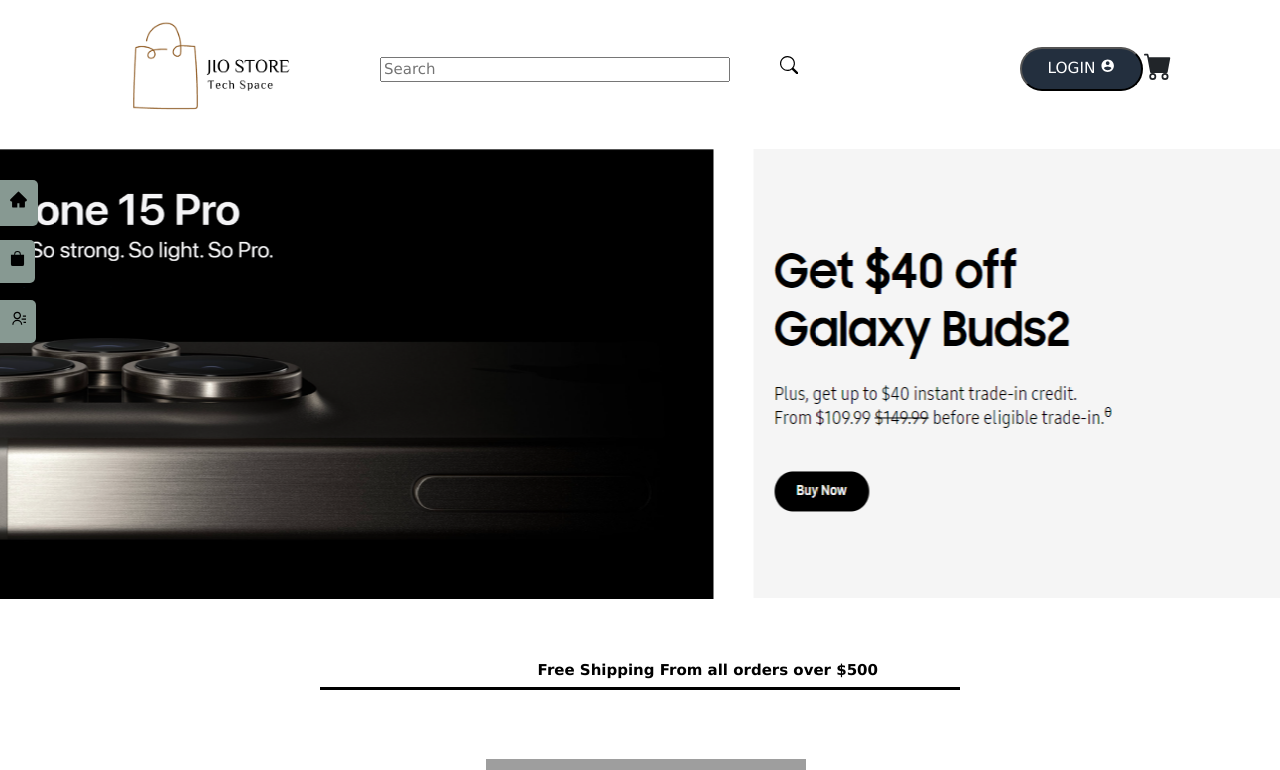
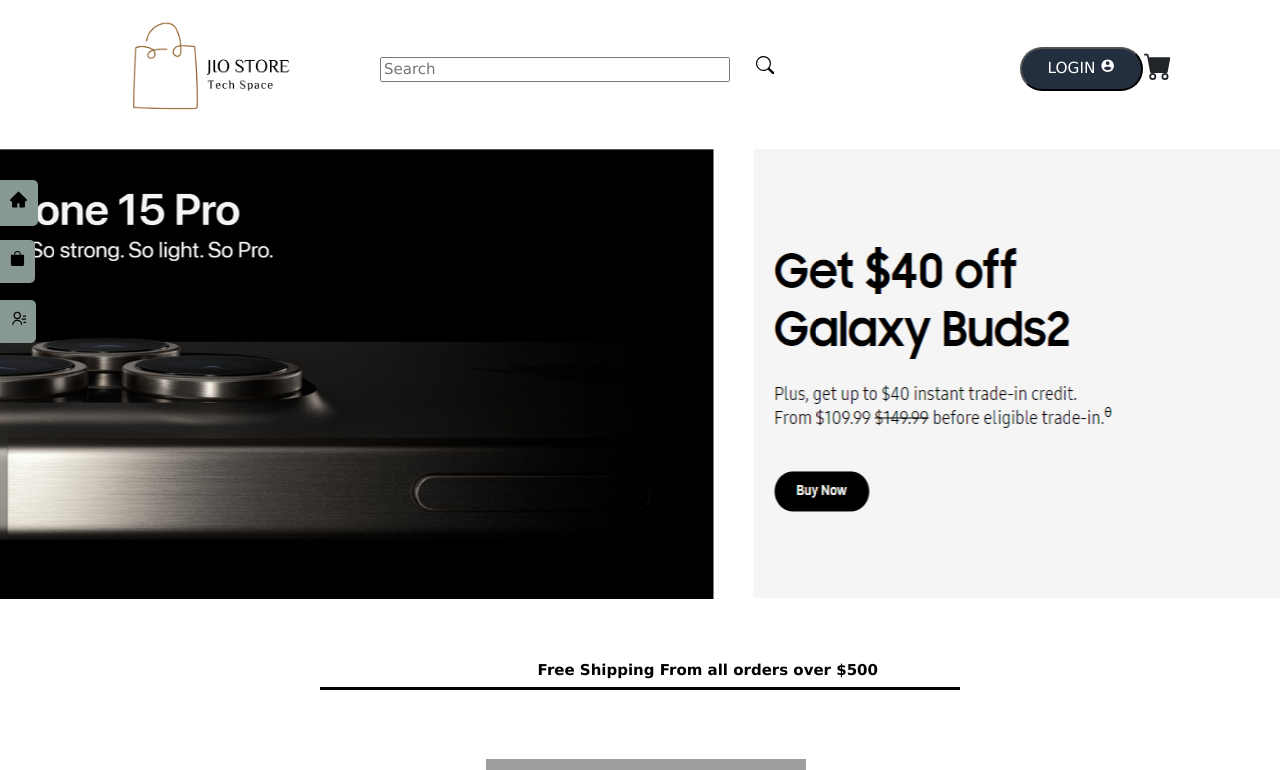
Before and after one commit to riyagandhi-2023/capstone-new, a React (Vite) app: page / in a window 1280 px wide. Shown: the top 770 px of the page. Built offline with nearby package versions, Linux system fonts and the light colour scheme; grey boxes are pictures that could not be loaded; some icons are missing.

Commit message:
did some css changes

```diff
--- a/src/styles/Header.css
+++ b/src/styles/Header.css
@@ -33,7 +33,7 @@
   font-size: 2.3vh;
   cursor: pointer;
   margin-top: -3.4vh;
-  margin-left: 10vh;
+  margin-left: 7vh;
   position: absolute;
 }
 
--- a/src/styles/Products.css
+++ b/src/styles/Products.css
@@ -42,7 +42,7 @@
     border-radius: 25px;
     cursor: pointer;
     border: none;
-    margin-top: 18px;
+    margin-top: 17px;
 
 }
 
--- a/src/styles/ProductsDetails.css
+++ b/src/styles/ProductsDetails.css
@@ -77,7 +77,7 @@
 }
 
 .product-data-info span{
-  margin-top: 2%;
+  margin-top: 2.5%;
 }
 
 .btn-cart button{
```
